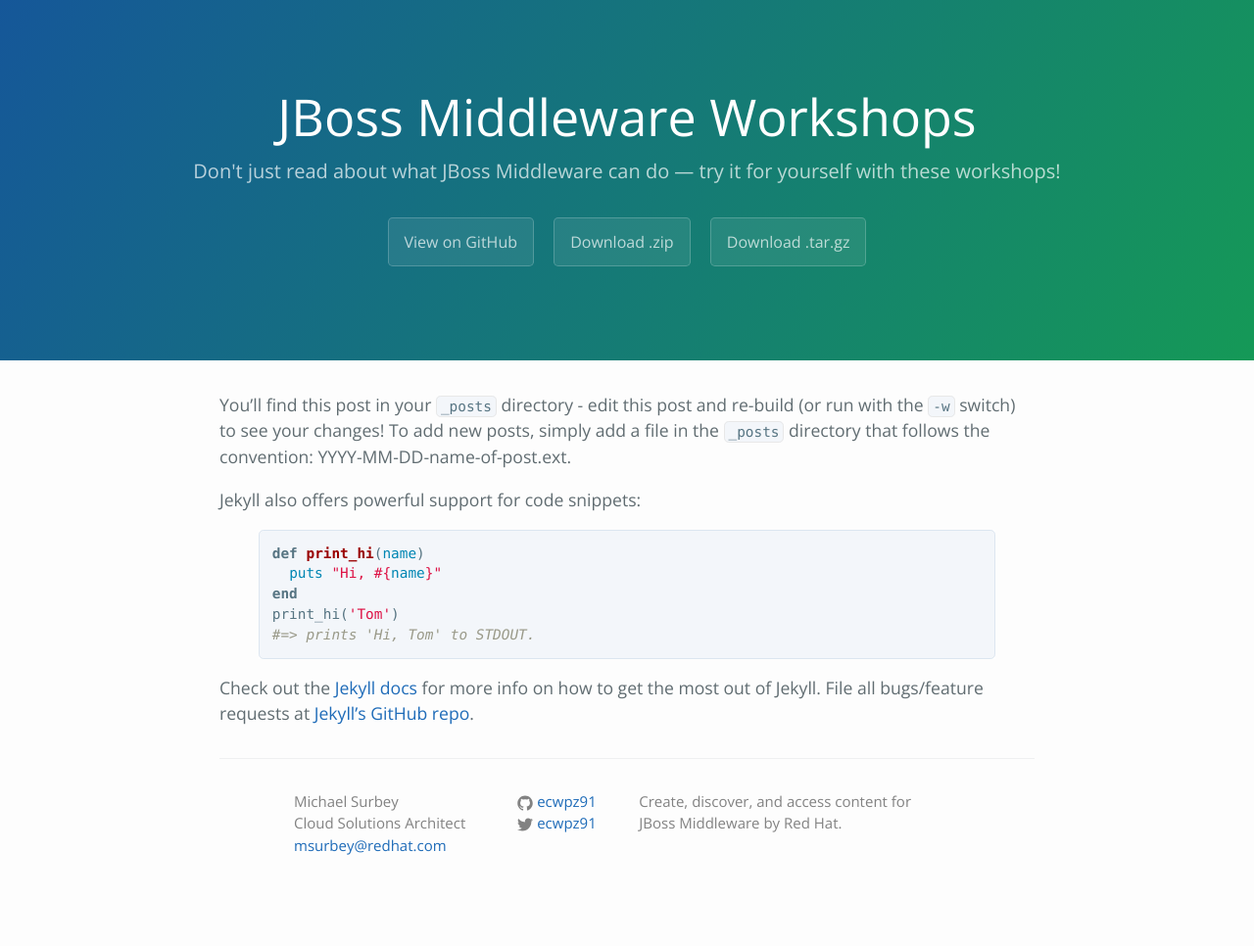
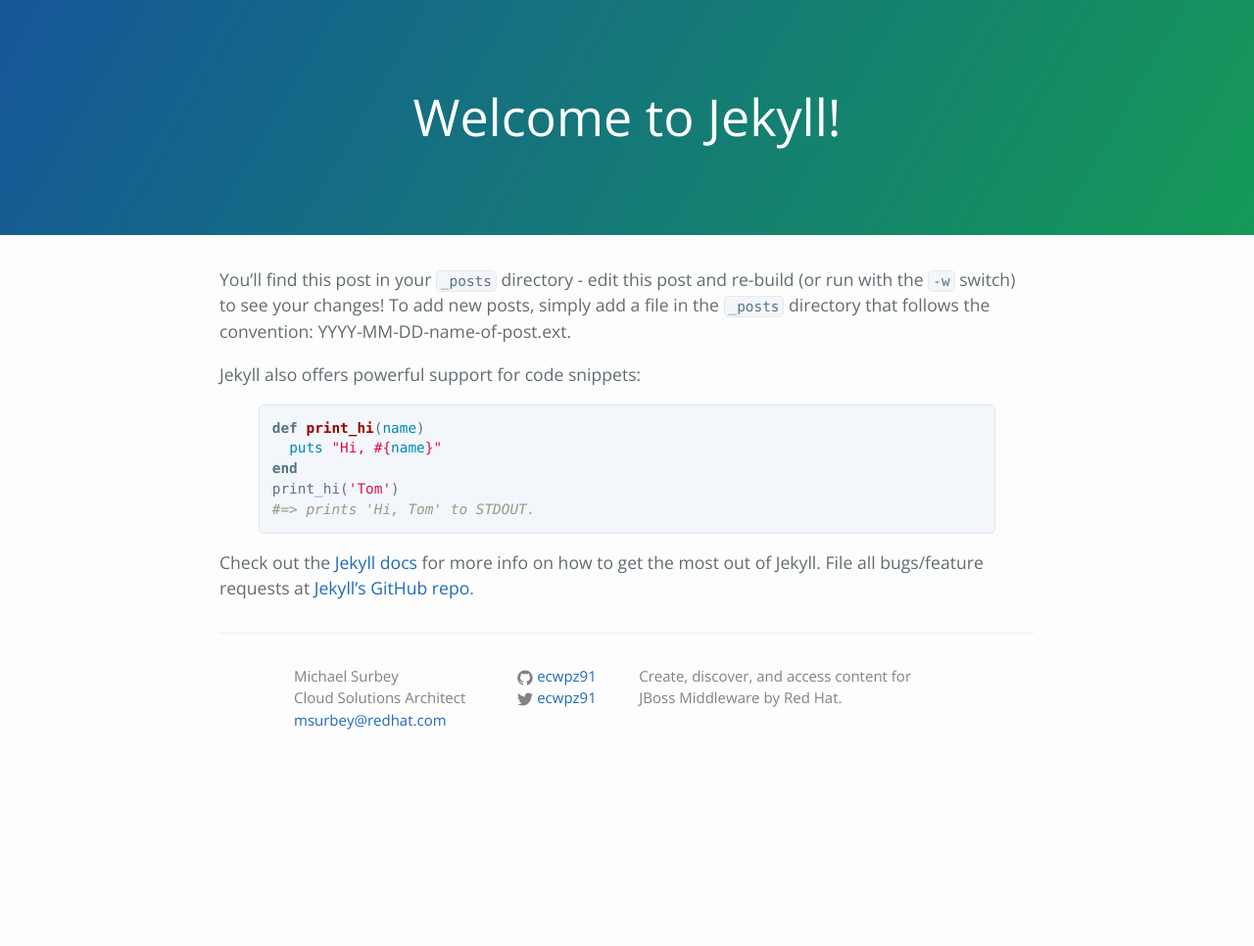
Before and after one commit to epe105/jboss-workshops, a Jekyll site: the page built from _posts/2016-02-12-sample-content.markdown, in a window 1280 px wide. Shown: the whole page at 98% size. Built offline with Jekyll 4.4.1, drawn with Linux system fonts in a browser that asks for light colours; after the commit the page ends 900 px from its top, so only the background shows below that.

Commit message:
Fixed post header

```diff
--- a/_includes/head.html
+++ b/_includes/head.html
@@ -1,10 +1,25 @@
 <head>
-  <meta charset="UTF-8">
-  <title>{{ site.title }}</title>
+  <meta charset="utf-8">
+  <meta http-equiv="X-UA-Compatible" content="IE=edge">
   <meta name="viewport" content="width=device-width, initial-scale=1">
+
+  <title>
+      {% if page.subtitle %}
+          {{ page.subtitle | escape }}
+      {% elsif site.title %}
+          {{ site.title | escape }}
+      {% else %}
+          {{page.html_title | escape }}
+      {% endif %}
+  </title>
+
+  <meta name="description" content="{% if page.excerpt %}{{ page.excerpt | strip_html | strip_newlines | truncate: 160 }}{% else %}{{ site.description }}{% endif %}">
   <meta name="theme-color" content="#157878">
+
   <link rel="stylesheet" href="{{ "/css/main.css " | prepend: site.baseurl }}">
   <link rel="stylesheet" href="{{ "/css/normalize.css" | prepend: site.baseurl }}">
   <link href='https://fonts.googleapis.com/css?family=Open+Sans:400,700' rel='stylesheet' type='text/css'>
   <link rel="stylesheet" href="{{ "/css/cayman.css" | prepend: site.baseurl }}">
+
+  <link rel="icon" href="{{ "/favicon.ico " | prepend: site.baseurl }}">
 </head>
--- a/_includes/page-header.html
+++ b/_includes/page-header.html
@@ -1,9 +1,21 @@
 <section class="page-header">
-  <h1 class="project-name">{{ site.title }}</h1>
-  <h2 class="project-tagline">{{ site.tagline }}</h2>
-  {% if site.author.github_username %}
-    <a href="https://github.com/{{ site.author.github_username }}/jboss-workshops" class="btn">View on GitHub</a>
-    <a href="https://github.com/{{ site.author.github_username }}/jboss-workshops/zipball/master" class="btn">Download .zip</a>
-    <a href="https://github.com/{{ site.author.github_username }}/jboss-workshops/tarball/master" class="btn">Download .tar.gz</a>
+  {% if page.subtitle %}
+      <h1 class="project-name">
+        {{ page.subtitle | escape }}
+      </h1>
+  {% elsif site.title %}
+      <h1 class="project-name">
+        {{ site.title | escape }}
+      </h1>
+
+      <h2 class="project-tagline">
+        {{ site.tagline }}
+      </h2>
+
+      {% if site.author.github_username %}
+        <a href="https://github.com/{{ site.author.github_username }}/jboss-workshops" class="btn">View on GitHub</a>
+        <a href="https://github.com/{{ site.author.github_username }}/jboss-workshops/zipball/master" class="btn">Download .zip</a>
+        <a href="https://github.com/{{ site.author.github_username }}/jboss-workshops/tarball/master" class="btn">Download .tar.gz</a>
+      {% endif %}
   {% endif %}
 </section>
--- a/_posts/2016-02-12-sample-content.markdown
+++ b/_posts/2016-02-12-sample-content.markdown
@@ -1,6 +1,6 @@
 ---
 layout: default
-title:  "Welcome to Jekyll!"
+subtitle:  "Welcome to Jekyll!"
 date:   2016-02-12 17:50:00
 categories: main
 ---
```
